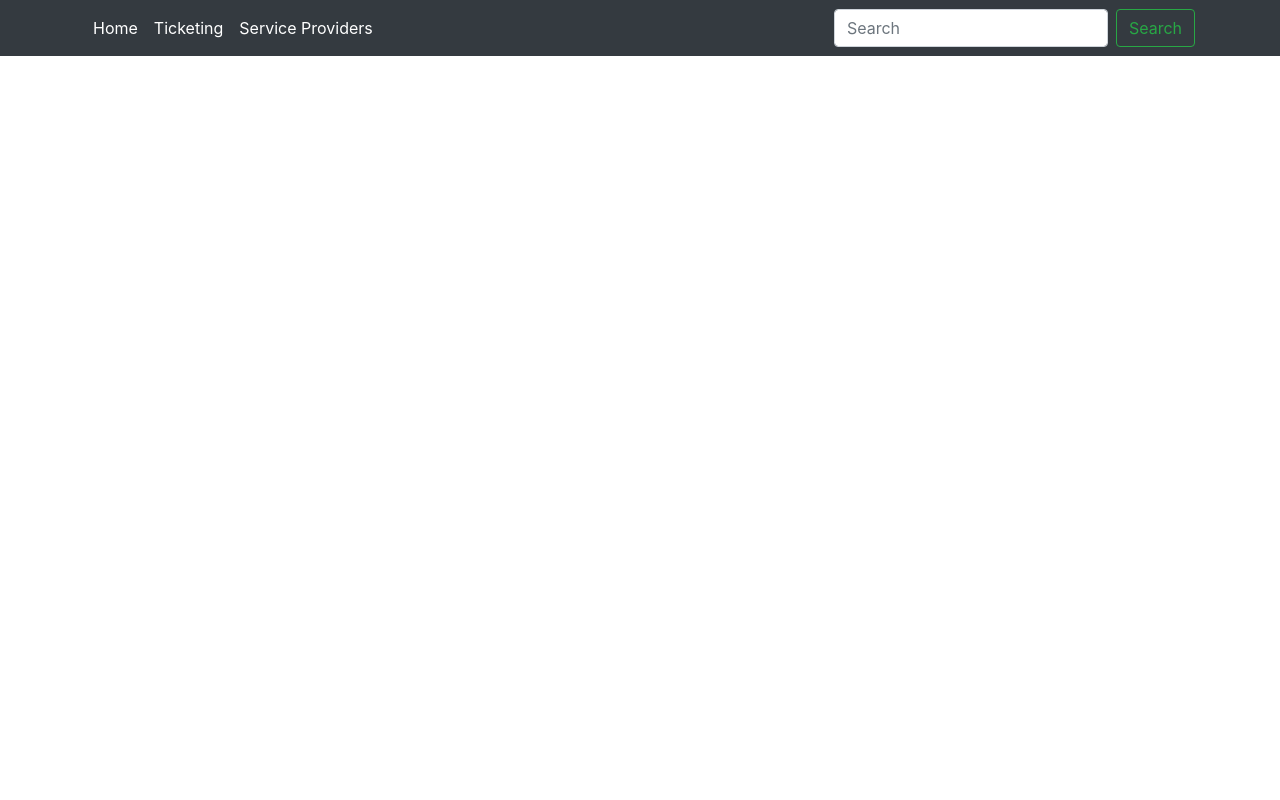
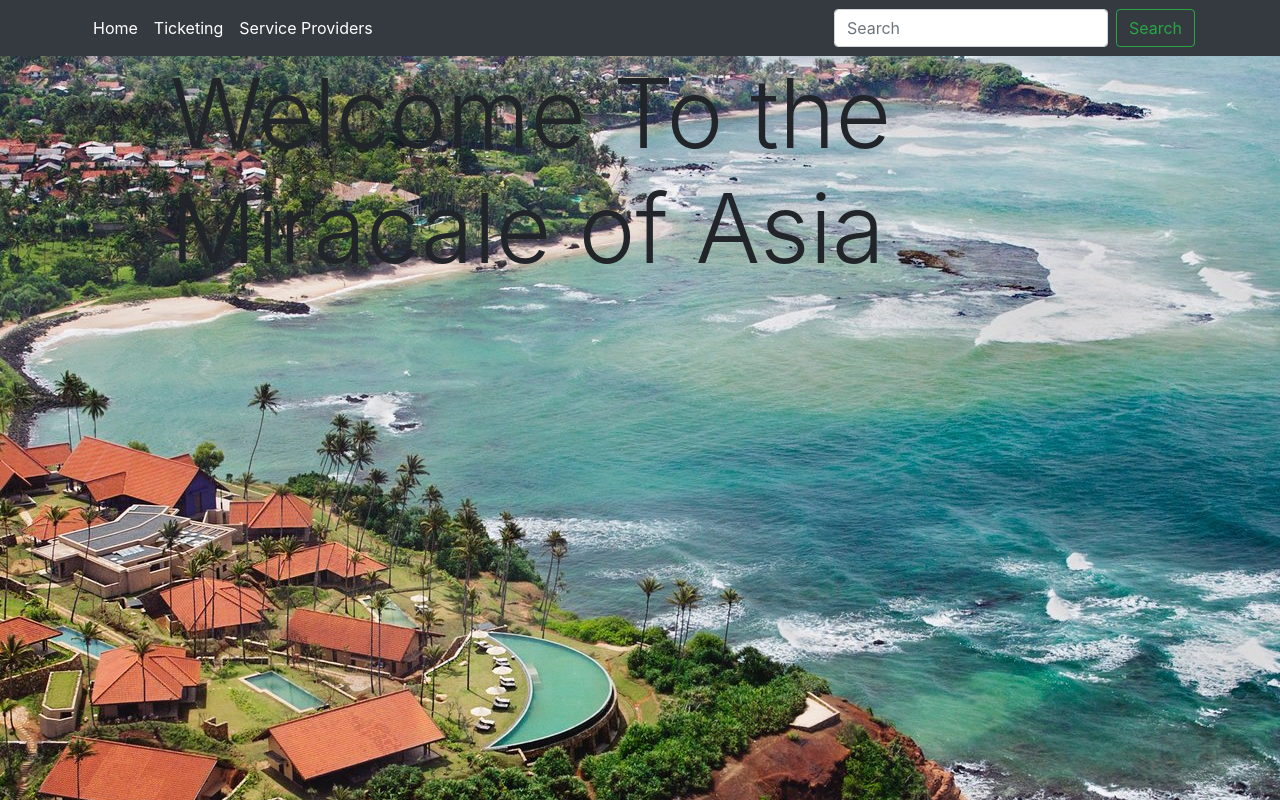
Before and after one commit to chamikaravinda/toureceylone, a React (Create React App) app: page / in a window 1280 px wide. Shown: the top 800 px of the page. Built offline with nearby package versions, Linux system fonts and the light colour scheme.

Commit message:
Home Router Commit

```diff
--- a/package.json
+++ b/package.json
@@ -3,9 +3,13 @@
   "version": "0.1.0",
   "private": true,
   "dependencies": {
+    "bootstrap": "^4.3.1",
+    "jwt-decode": "^2.2.0",
     "react": "^16.8.6",
     "react-dom": "^16.8.6",
-    "react-scripts": "2.1.8"
+    "react-router-dom": "^5.0.0",
+    "react-scripts": "2.1.8",
+    "sess": "^0.1.4"
   },
   "scripts": {
     "start": "react-scripts start",
--- a/src/App.js
+++ b/src/App.js
@@ -1,9 +1,14 @@
 import React, {Component} from 'react';
 import './App.css';
 import 'bootstrap/dist/css/bootstrap.min.css';
+import HomeComponent from "./component/common_home.component.js"
+import {BrowserRouter as Router, Route, Link} from "react-router-dom";
+
+
 class App extends Component {
     render() {
         return (
+            <Router>
                 <div>
                     <div>
                         <nav className="navbar navbar-expand-lg navbar-dark bg-dark">
@@ -33,7 +38,9 @@ class App extends Component {
                             </div>
                         </nav>
                     </div>
+                    <Route path="/" exact component={HomeComponent}/>
                 </div>
+            </Router>
 
         );
     }
--- /dev/null
+++ b/src/component/common_home.component.js
@@ -0,0 +1,28 @@
+import React, {Component} from "react";
+import 'bootstrap/dist/css/bootstrap.min.css';
+import Background from "../img/Sri-Lanka-4K.jpg";
+
+
+var sectionStyle = {
+    width: "100%",
+    height: "100%",
+    backgroundImage: `url(${Background})`,
+    backgroundRepeat: "none",
+    backgroundPosition: "center",
+
+};
+
+
+export default class  HomeComponent extends Component {
+    render() {
+        return (
+            <div style={sectionStyle}>
+                <div className="container-fluid" style={{width: 1000, height: 1000}}>
+                    <div className="container">
+                        <h1 className="display-1 align-content-center">Welcome To the Miracale of Asia</h1>
+                    </div>
+                </div>
+            </div>
+        )
+    }
+}
```
Also changed, not shown: src/img/Sri-Lanka-4K.jpg (added), 1 other file (tests, documents, lock files or other folders). Lines whose indentation alone changed are shown as unchanged.
